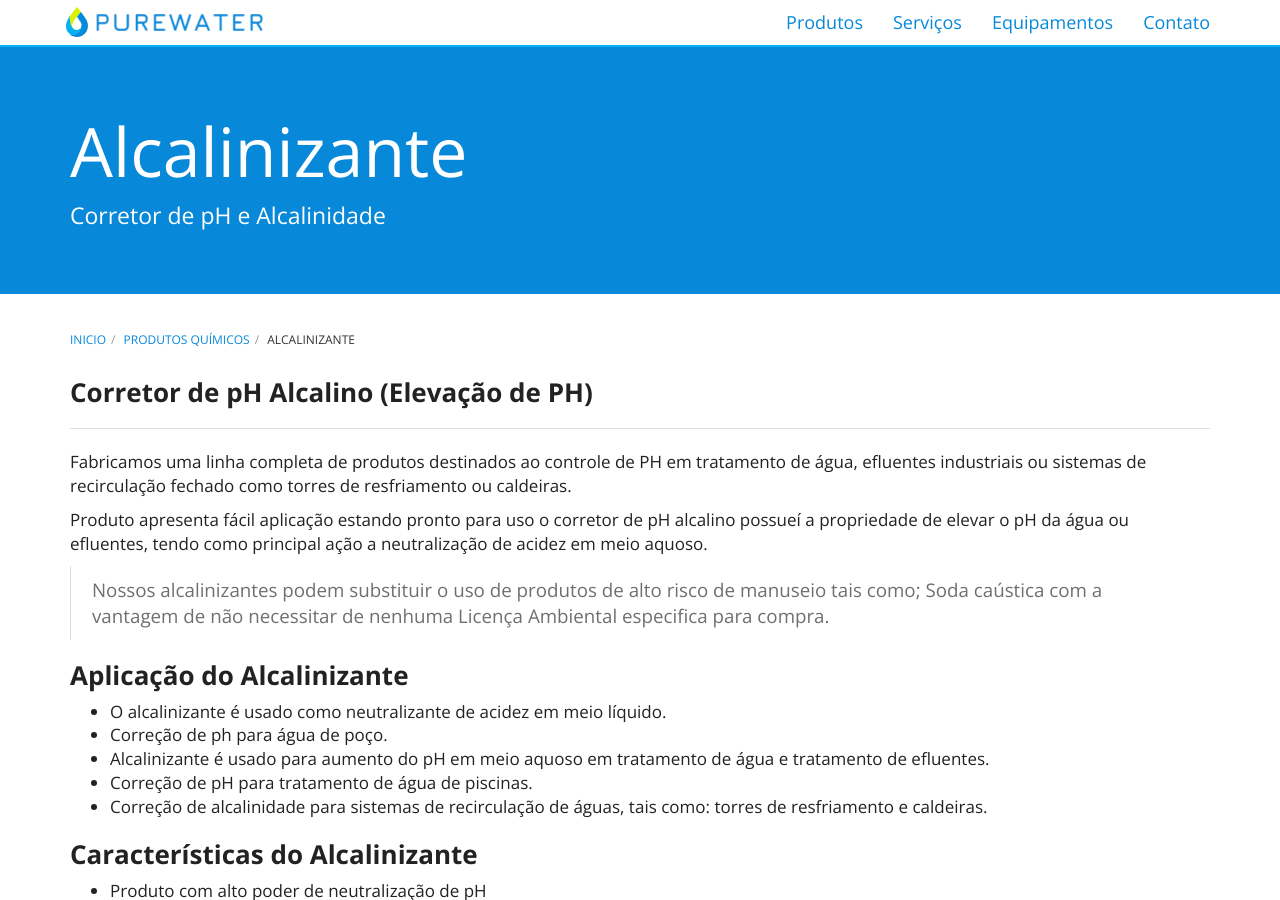
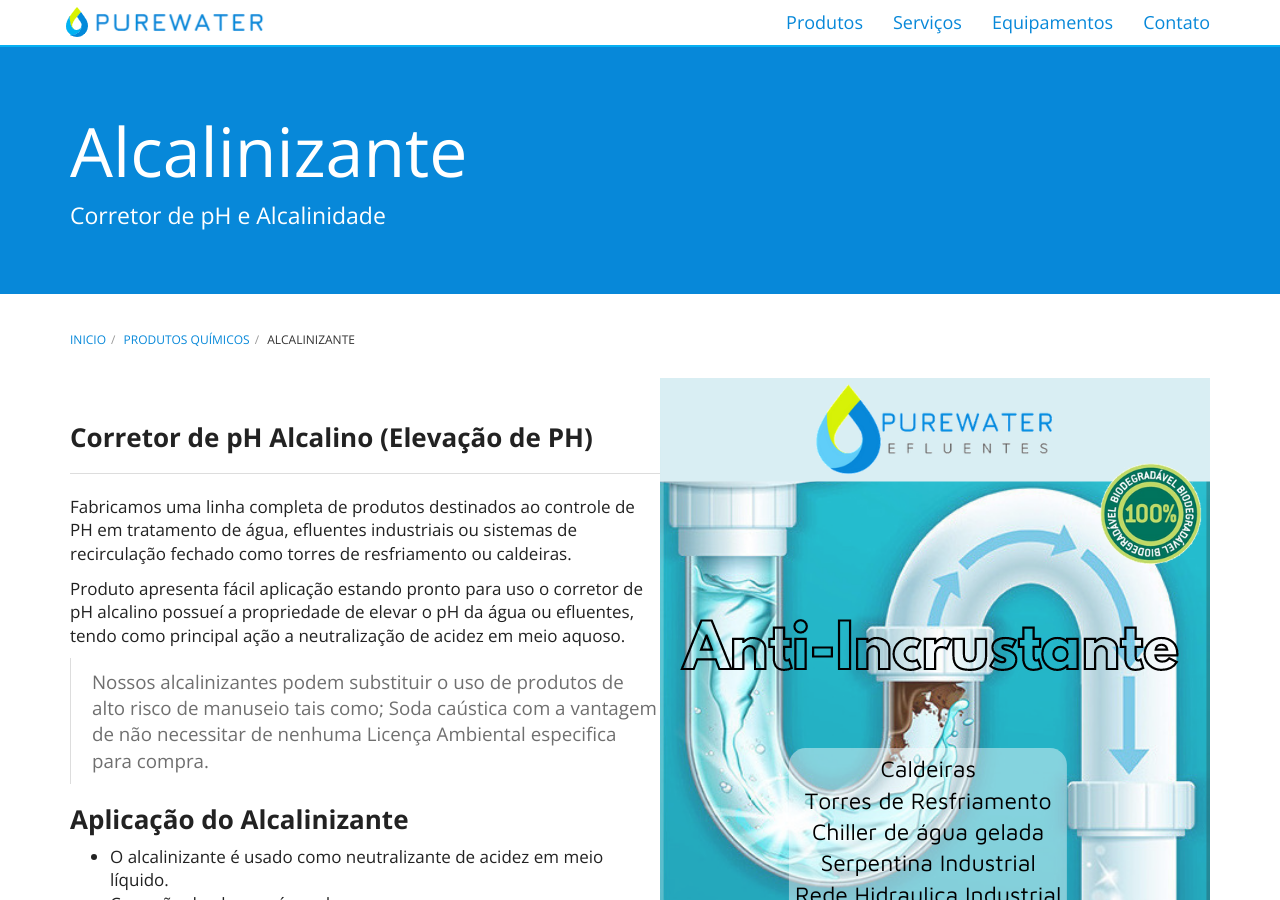
Before and after one commit to purewaterefluentes/purewaterefluentes.github.io, a Jekyll site: the page built from produtos/alcalinizante-corretor-ph.md, in a window 1280 px wide and 900 px high. Built offline with Jekyll 4.4.1, drawn with Linux system fonts in a browser that asks for light colours; nearby versions of some CDN libraries; library files that are not in the unit come from our copies.

Commit message:
Update alcalinizante-corretor-ph.md

```diff
--- a/produtos/alcalinizante-corretor-ph.md
+++ b/produtos/alcalinizante-corretor-ph.md
@@ -4,7 +4,8 @@
 title: Alcalinizante
 subtitle: Corretor de pH e Alcalinidade
 ---
-
+<img class="img-responsive pull-right" style="max-width: 100%;" src="../../website/images/Anti-Incrustante para Caldeira.png" alt="corretor de PH alcalino">
+<br />
 ### **Corretor de pH Alcalino (Elevação de PH)**
 ----
 Fabricamos uma linha completa de produtos destinados ao controle de PH em tratamento de água, efluentes industriais ou sistemas de recirculação fechado como torres de resfriamento ou caldeiras.
```
